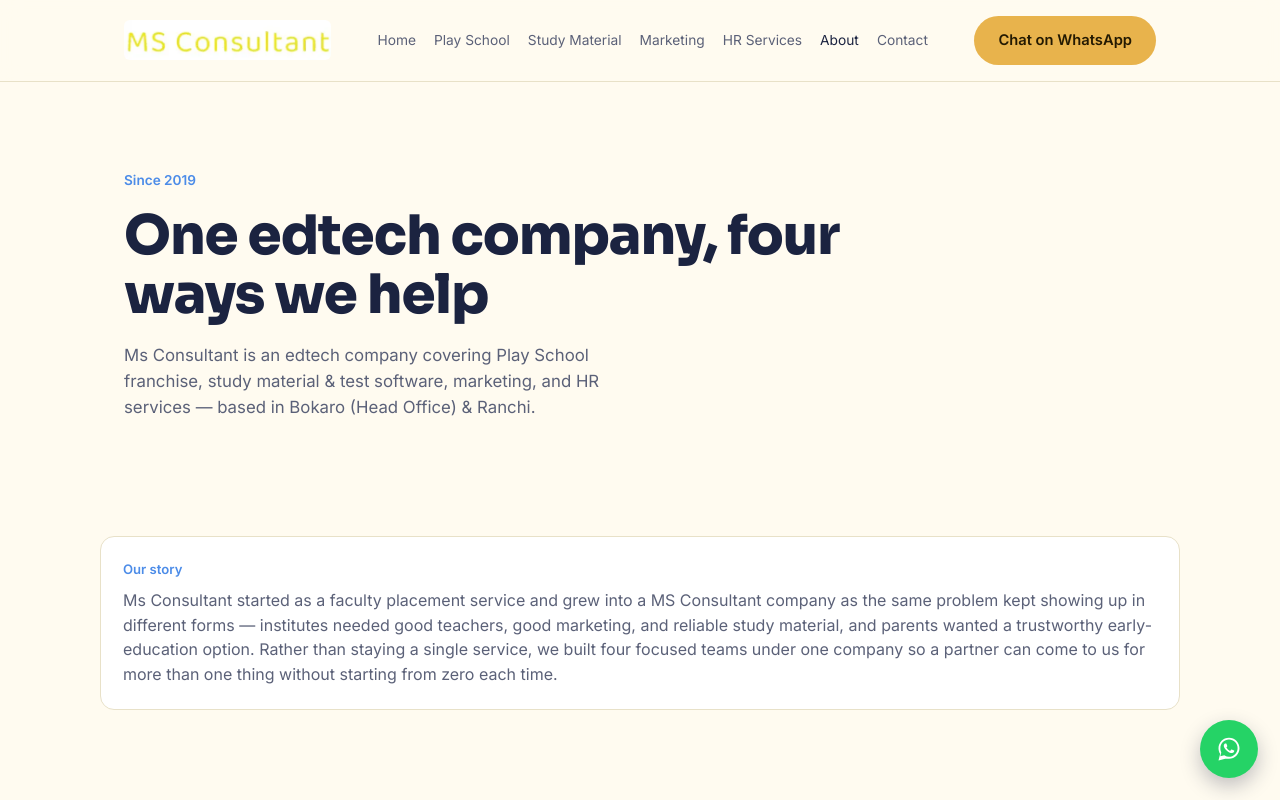
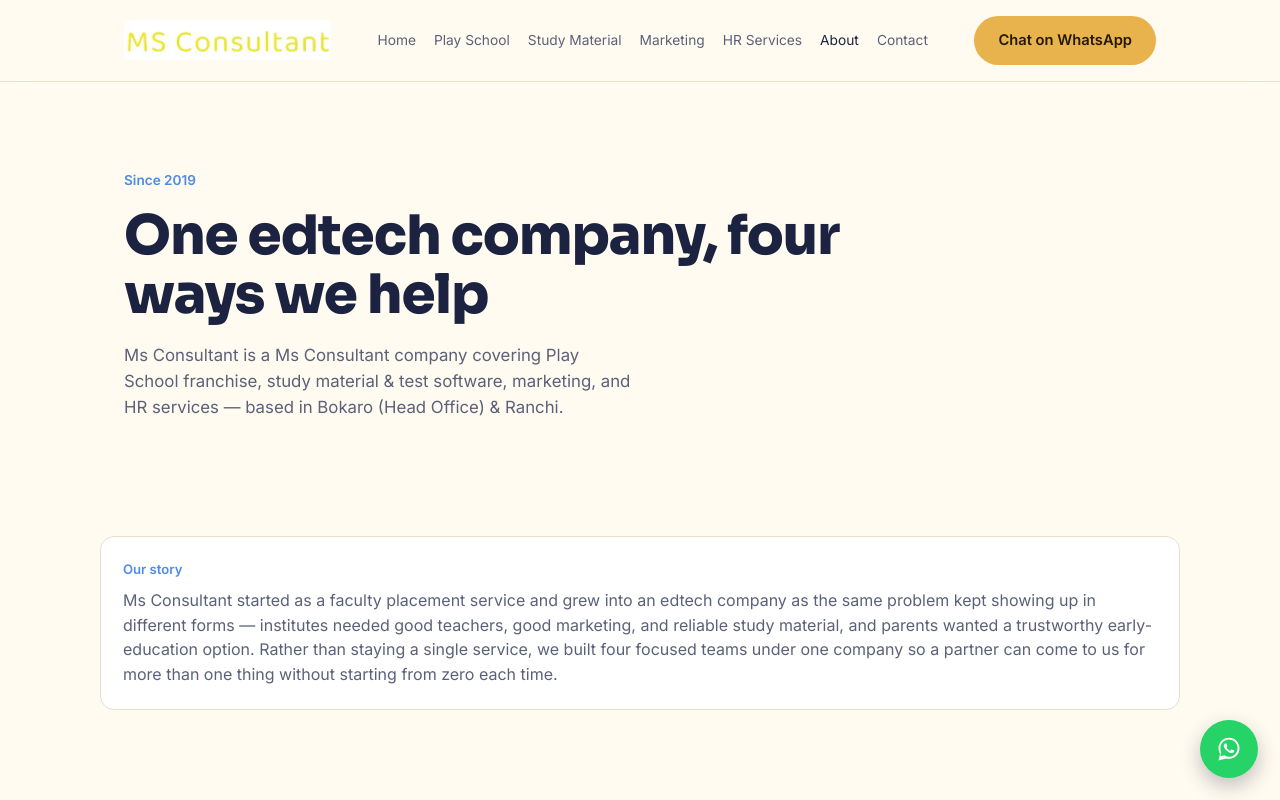
Before and after one commit to Deepak172003/MS_Consultant, a React (Vite) app: page /MS_Consultant/about in a window 1280 px wide. Shown: the top 800 px of the page. Built offline with nearby package versions, Linux system fonts and the light colour scheme.

Commit message:
Update company description in About page

```diff
--- a/src/pages/About.jsx
+++ b/src/pages/About.jsx
@@ -21,7 +21,7 @@ export default function About() {
           <div className="eyebrow">Since 2019</div>
           <h1>One edtech company, four ways we help</h1>
           <p>
-            {COMPANY_NAME} is an edtech company covering Play School
+            {COMPANY_NAME} is a Ms Consultant company covering Play School
             franchise, study material & test software, marketing, and HR
             services — based in Bokaro (Head Office) & Ranchi.
           </p>
@@ -33,7 +33,7 @@ export default function About() {
           <div className="kicker">Our story</div>
           <p className="muted">
             {COMPANY_NAME} started as a faculty placement service and grew
-            into a MS Consultant company as the same problem kept showing up in
+            into an edtech company as the same problem kept showing up in
             different forms — institutes needed good teachers, good
             marketing, and reliable study material, and parents wanted a
             trustworthy early-education option. Rather than staying a single
```
